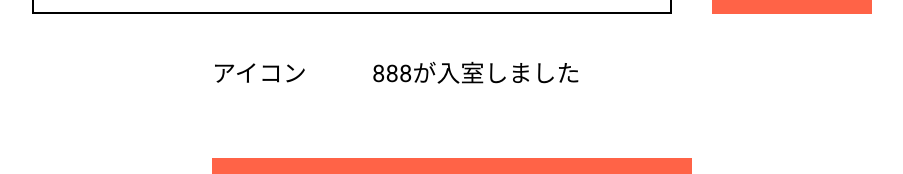
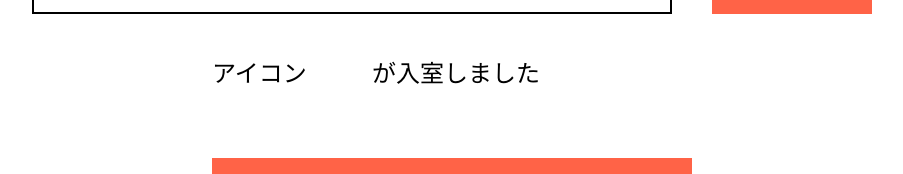
Before and after one commit to NIT-Anan-Procon/procon32_Lets_AIdea_react, a React (Vite) app: page /waiting in a window 1280 px wide. Shown: the part 178-352 px from the top of the page, without its empty margins (188-1091 px from the left). Built offline with nearby package versions, Linux system fonts and the light colour scheme; no server answers.

Commit message:
GetRoomInfo.phpの実行

```diff
--- a/src/common/pages/Waiting.jsx
+++ b/src/common/pages/Waiting.jsx
@@ -4,7 +4,24 @@ import "./css/Waiting.css";
 import axios from "axios";
 
 export default function Waiting() {
-  // const [roomId, setRoomId] = useState("123456789");
+  // const [roomId, setRoomId] = useState("");
+  const [data, setData] = useState("");
+  const [userName, setUserName] = useState("");
+
+  useEffect(() => {
+    axios
+      .get("http://localhost/API/Room/GetRoomInfo.php", {
+        withCredentials: true,
+      })
+      .then((res) => {
+        console.log("--- GetRoomInfo ---");
+        console.log(res);
+        setData(res.data);
+      })
+      .catch((error) => {
+        console.log(error.request.status);
+      });
+  }, []);
 
   const copyText = () => {
     navigator.clipboard.writeText("123456789").then((r) => "Copy failed.");
@@ -13,6 +30,11 @@ export default function Waiting() {
 
   const startHandle = () => {
     console.log("Game Start !!");
+    console.log("--- data ---");
+    console.log(data[1].name);
+    // data.map((output, index) => {
+    //   console.log(output + "  :  " + index);
+    // });
   };
 
   return (
@@ -24,7 +46,7 @@ export default function Waiting() {
       </button>
       <div id="user">
         <div id="icon">アイコン</div>
-        <div id="message">888が入室しました</div>
+        <div id="message">{userName}が入室しました</div>
       </div>
       <button id="startButton" onClick={startHandle}>
         ゲームを始める
```
Also changed, not shown: src/common/pages/css/Login.css (line endings or trailing spaces), src/common/pages/css/Selection.css (line endings or trailing spaces).
